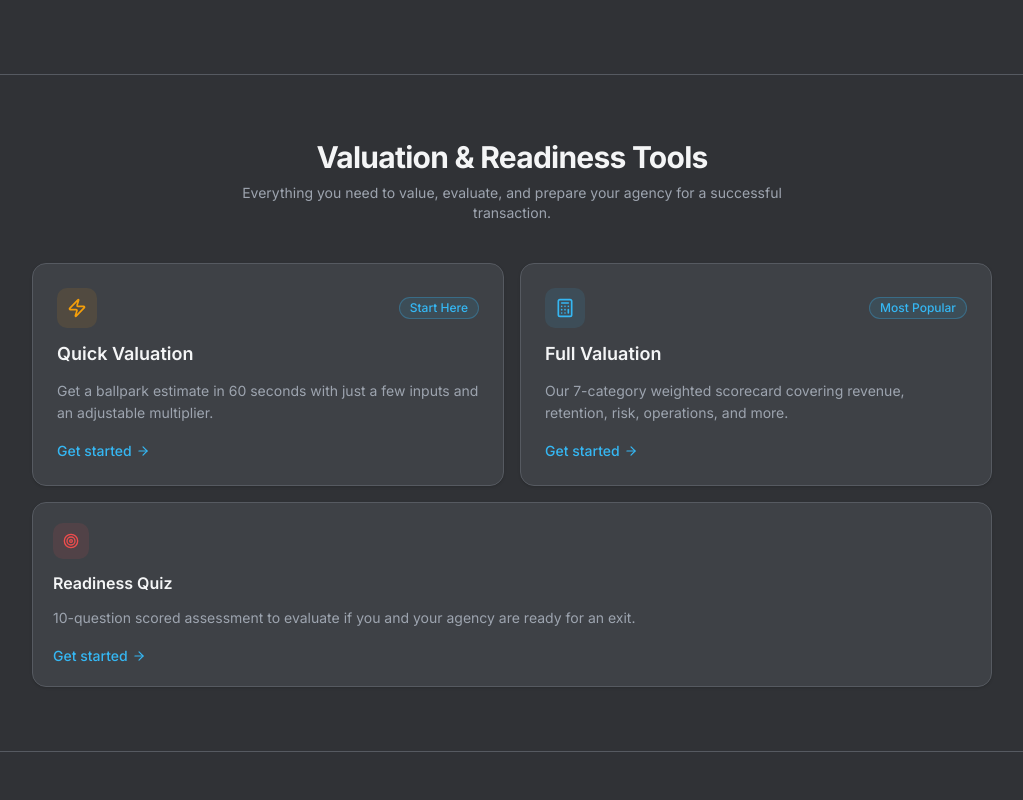
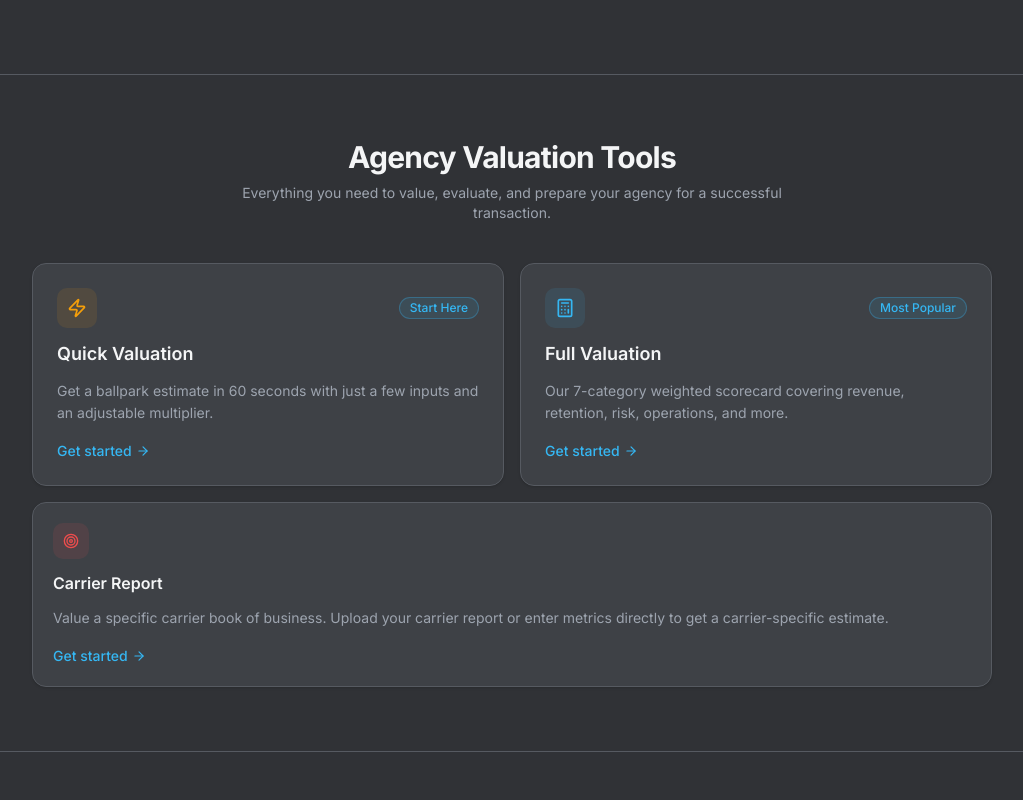
Before and after one commit to alexkirch1/agencyappraiser, a Next.js app: page / in a window 1280 px wide. Shown: the part 600-1400 px from the top of the page, without its empty margins (128-1151 px from the left). Built offline with nearby package versions, Linux system fonts and the light colour scheme.

Commit message:
feat: update nav and home page for Carrier Report
Replace "Readiness Quiz" with "Carrier Report" in nav and home page tool card. Update "How It Works" step and section heading. Update domain connection instructions from Arvixe to Vercel.

```diff
--- a/app/page.tsx
+++ b/app/page.tsx
@@ -30,10 +30,10 @@ const tools = [
     tag: "Most Popular",
   },
   {
-    href: "/quiz",
+    href: "/carrier",
     icon: Target,
-    title: "Readiness Quiz",
-    description: "10-question scored assessment to evaluate if you and your agency are ready for an exit.",
+    title: "Carrier Report",
+    description: "Value a specific carrier book of business. Upload your carrier report or enter metrics directly to get a carrier-specific estimate.",
     accent: "text-[hsl(var(--chart-4))]",
     accentBg: "bg-[hsl(var(--chart-4))]/10",
     tag: null,
@@ -86,7 +86,7 @@ export default function HomePage() {
       {/* Tools */}
       <section className="mx-auto w-full max-w-5xl px-4 py-16 lg:px-8">
         <h2 className="mb-2 text-center text-2xl font-bold tracking-tight text-foreground md:text-3xl">
-          Valuation &amp; Readiness Tools
+          Agency Valuation Tools
         </h2>
         <p className="mx-auto mb-10 max-w-xl text-center text-sm text-muted-foreground">
           Everything you need to value, evaluate, and prepare your agency for a successful transaction.
@@ -154,7 +154,7 @@ export default function HomePage() {
             {[
               { n: "1", title: "Quick Estimate", desc: "Start with our 60-second Quick Valuation to see a ballpark range." },
               { n: "2", title: "Go Deeper", desc: "Run the full 7-category calculator with risk audit and deal simulator." },
-              { n: "3", title: "Prepare to Sell", desc: "Use the readiness quiz and scorecard to get deal-ready." },
+              { n: "3", title: "Drill Into Carriers", desc: "Use the Carrier Report to value individual books of business by carrier with upload-and-parse reporting." },
             ].map((step) => (
               <div key={step.n} className="flex flex-col items-center text-center">
                 <div className="mb-3 flex h-12 w-12 items-center justify-center rounded-full border border-primary/30 bg-primary/5 text-xl font-bold text-primary">
--- a/components/layout/header.tsx
+++ b/components/layout/header.tsx
@@ -12,7 +12,7 @@ const navItems = [
   { href: "/", label: "Home" },
   { href: "/quick-value", label: "Quick Value" },
   { href: "/calculator", label: "Full Valuation" },
-  { href: "/quiz", label: "Readiness Quiz" },
+  { href: "/carrier", label: "Carrier Report" },
 ]
 
 export function Header() {
```
